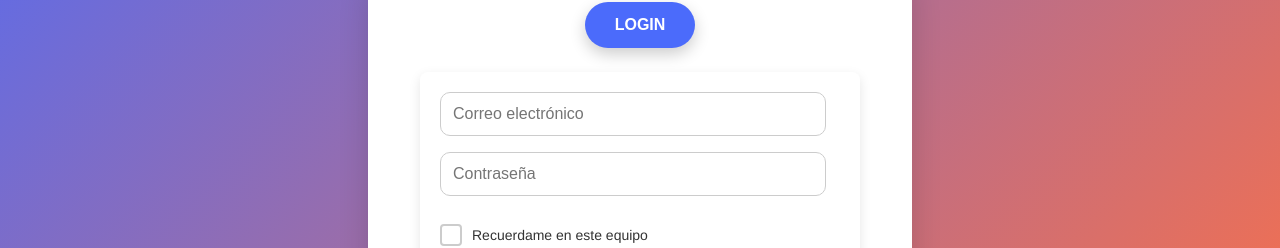
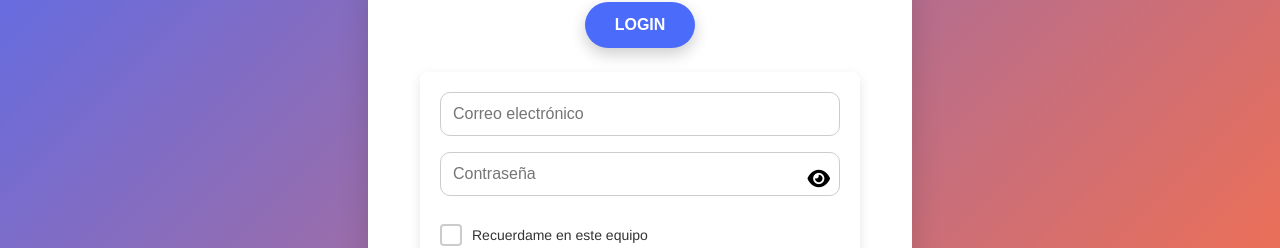
Before and after one commit to ManuelPulidoMEDAC/BBDD_Drive_medac, a Vue app in the folder b25_bbdd_drive/: page / in a window 1280 px wide. Shown: the part 316-564 px from the top of the page. Built offline with nearby package versions, Linux system fonts and the light colour scheme.

Commit message:
Boton para alternar password en el login

```diff
--- a/b25_bbdd_drive/package.json
+++ b/b25_bbdd_drive/package.json
@@ -8,6 +8,7 @@
     "lint": "vue-cli-service lint"
   },
   "dependencies": {
+    "@fortawesome/fontawesome-free": "^6.7.2",
     "@supabase/supabase-js": "^2.49.4",
     "core-js": "^3.8.3",
     "vue": "^3.2.13",
--- a/b25_bbdd_drive/src/components/Auth/LoginForm.vue
+++ b/b25_bbdd_drive/src/components/Auth/LoginForm.vue
@@ -5,6 +5,7 @@
     @submit.prevent="login"
   >
     <!-- Campo para el nombre de usuario -->
+    <div class="password-input-wrapper">
       <input
         v-model="email"
         type="text"
@@ -12,14 +13,29 @@
         class="input"
         required
       >
+    </div>
+
+    <div class="password-input-wrapper">
       <!-- Campo para la contraseña -->
       <input
         v-model="password"
-      type="password"
+        :type="passwordFieldType"
         placeholder="Contraseña"
         class="input"
         required
       >
+
+      <!--Este div actuara para cambiar la visibilidad -->
+      <div
+        class="password-toggle"
+        @mousedown="showPassword"
+        @mouseup="hidePassword"
+        @touchstart="showPassword"
+        @touchend="hidePassword"
+      >
+        <i :class="passwordIcon" /> <!-- Icono para mostrar contraseña -->
+      </div>
+    </div>
     <!-- Checkbox para recordar la contraseña y el correo -->
     <div class="remember">
       <label class="custom-checkbox">
@@ -45,7 +61,7 @@
 
 <script setup>
 // Importación de Vue
-import { ref, onMounted } from 'vue'
+import { ref, onMounted, computed } from 'vue'
 
 // Importamos el cliente de Supabase
 import { supabase } from '@/supabase/supabaseClient'
@@ -58,6 +74,7 @@ const email = ref('')
 const password = ref('')
 const errorMsg = ref('') // Variable para recordar mensaje de inicio de sesion
 const remember = ref(false) // Variable para recordar los credenciales de inicio de sesion
+const passwordFieldType = ref('password') // Variable para altener la password
 
 // Función de inicio de sesión
 async function login () {
@@ -91,7 +108,7 @@ async function login () {
     // Si las credenciales son correctas, emite un evento de éxito
     emit('login-success')
   }
-
+}
 // Bloque que carga los credenciales del localstorage para recordar credenciales
 onMounted(() => {
   const savedEmail = localStorage.getItem('email')
@@ -103,7 +120,20 @@ async function login () {
     remember.value = true
   }
 })
+
+// Funcion para mostrar contraseña al clickar
+function showPassword () {
+  passwordFieldType.value = 'text'
 }
+
+// Funcion para ocultar la contraseña despues del click
+function hidePassword () {
+  passwordFieldType.value = 'password'
+}
+
+// Funcion para que el icono de la contraseña se alterne
+const passwordIcon = computed(() =>
+  passwordFieldType.value === 'password' ? 'fas fa-eye' : 'fas fa-eye-slash')
 </script>
 
 <style scoped>
@@ -228,4 +258,39 @@ async function login () {
   border-color: #3182ce;
   transition: background-color 0.3s ease, border-color 0.3s ease;
 }
+
+.password-toggle {
+  cursor: pointer;
+  font-size: 24px;
+  margin-top: 5px;
+}
+
+.password-toggle:hover {
+  opacity: 0.7;
+}
+
+.password-input-wrapper {
+  position: relative;
+  width: 100%;
+}
+
+.password-input-wrapper input {
+  width: 100%;
+  padding-right: 40px;
+  box-sizing: border-box;
+}
+
+.password-toggle {
+  position: absolute;
+  top: 50%;
+  right: 10px;
+  transform: translateY(-50%);
+  cursor: pointer;
+  font-size: 20px;
+  user-select: none;
+}
+
+.password-toggle:hover {
+  opacity: 0.7;
+}
 </style>
--- a/b25_bbdd_drive/src/main.js
+++ b/b25_bbdd_drive/src/main.js
@@ -2,5 +2,6 @@ import { createApp } from 'vue'
 import App from './App.vue'
 import router from './router'
 import './assets/styles.css'
+import '@fortawesome/fontawesome-free/css/all.css'
 
 createApp(App).use(router).mount('#app')
```
Also changed, not shown: b25_bbdd_drive/src/Views/LandingPage.vue (+6 -1 lines), 1 other file (tests, documents, lock files or other folders). Lines whose indentation alone changed are shown as unchanged.
